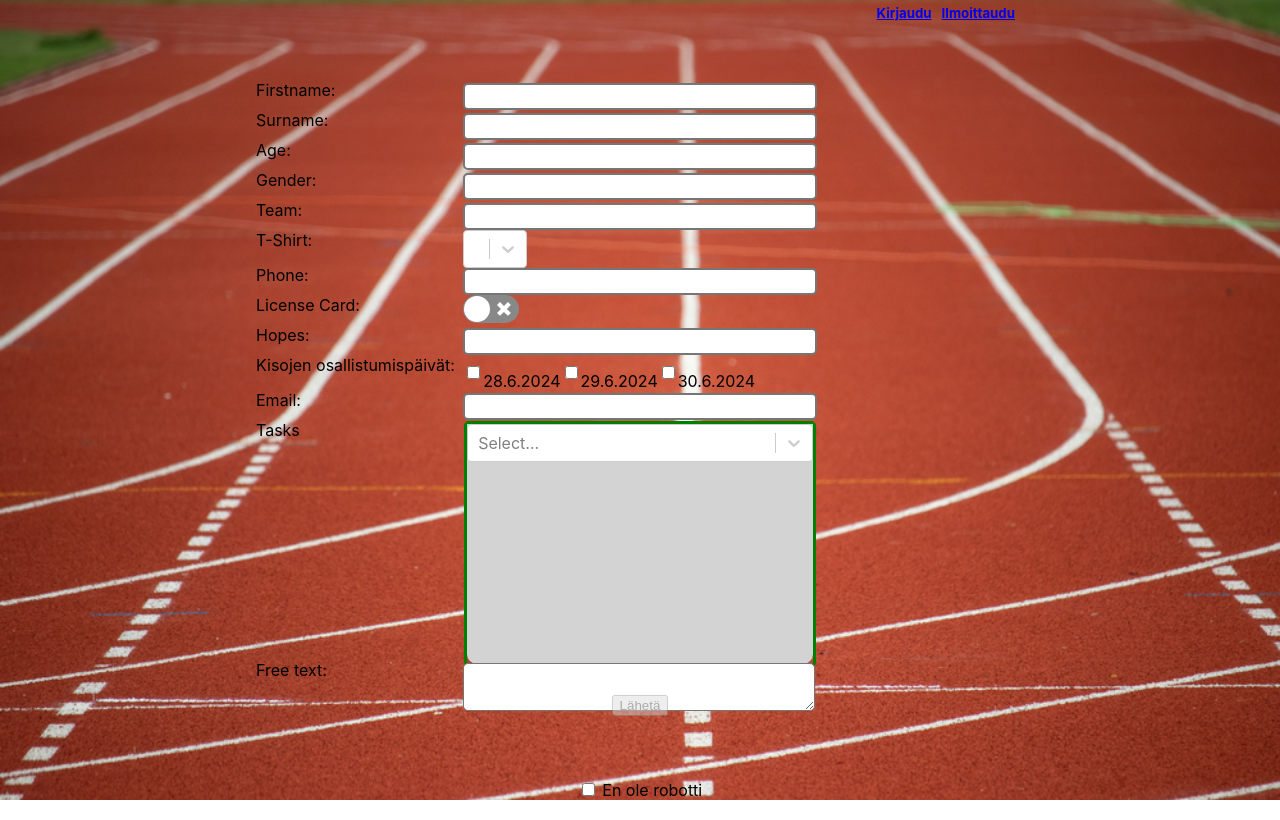
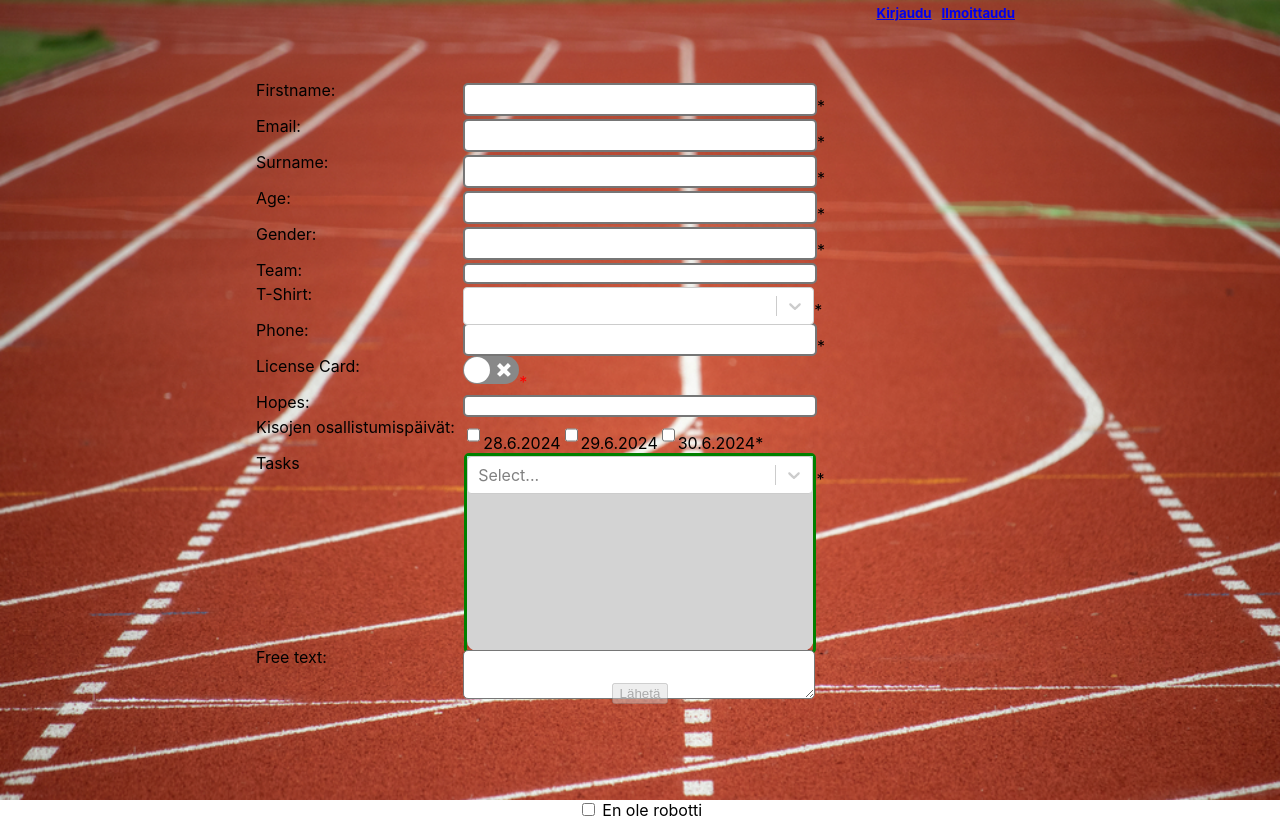
Before and after one commit to AnteroPaivarinta/oppari, a React (Create React App) app: page /registration in a window 1280 px wide. Built offline with nearby package versions, Linux system fonts and the light colour scheme.

Commit message:
--------------

```diff
--- a/src/styles.css
+++ b/src/styles.css
@@ -77,6 +77,24 @@ h1 {
   margin-top: 3px;
 }
 
+.star {
+ color:'grey';
+ width: 3%;
+ height: 3%;
+}
+
+
+
+
+
+.inputStyleTshirtTwo {
+  width: 45.7%;
+  padding: 12;
+  border-radius: 5px;
+  resize: vertical;
+  margin-top: 3px;
+}
+
 
 
 .multiSelect {
--- a/src/views/Registration.tsx
+++ b/src/views/Registration.tsx
@@ -37,7 +37,9 @@ const Registration = () => {
   const [checked, setChecked  ] = useState<boolean>(false);
   const [responseMessage, setLogResponseMessage ] = useState('');
   const [errorMessage, setErrorMessage ] = useState('');
+  const [validInputError, setValidInputError ] = useState('');
   const options = [
+    { value: '-', label: '-' },
     { value: 'XS', label: 'XS' },
     { value: 'S', label: 'S' },
     { value: 'M', label: 'M' },
@@ -45,6 +47,15 @@ const Registration = () => {
     { value: 'XL', label: 'XL' },
     { value: 'XXL', label: 'XXL' },
   ];
+
+  const checkValidInputs  = () => {
+    if(inputs.age === '' || inputs.tshirt === '-' || inputs.email === '' || inputs.firstName === '' || inputs.lastName === '' ||
+      (inputs.days.first === false && inputs.days.second === false && inputs.days.third === false) || inputs.gender === '' || inputs.tasks.length === 0 || inputs.phone === '') {
+        return false;
+    } else{
+      return true;
+    }
+  }
 
 
   const handleChange = (event:any) => {
@@ -72,9 +83,11 @@ const Registration = () => {
   const handleSubmit = (event:any) => {
     event.preventDefault();
     console.log(inputs);
+    if ( !checkValidInputs() ){
+      setValidInputError('Tähdellä merkittyjä tekstikenttiä ei ole täytetty. Täytä tarvittavat tekstikentät.')
+    } else {
+      setValidInputError('')
       let uid = uuid();
-    console.log('UID', uid);
-
       const date = new Date();
       let day = date.getDate();
       let month = date.getMonth() + 1;
@@ -89,6 +102,8 @@ const Registration = () => {
         console.log('Error', error)
         setErrorMessage('Tietojen lähettäminen epäonnistui. Ota yhteyttä ylläpitäjään..')
       });
+    }
+
   };
 
   const removeSelectedTask = (taskName: string) => {
@@ -124,6 +139,19 @@ const Registration = () => {
                 value={inputs?.firstName || ""}
                 onChange={handleChange}
               />
+              <p className='star'> * </p>
+            </div>
+
+            <div style={{display: 'flex', flexDirection:  'row', width: '60%', height: '5%'}}>
+              <label className='columnLabel'> Email:</label>
+              <input
+                className='inputStyle'
+                type="text"
+                name="email"
+                value={inputs?.email || ""}
+                onChange={handleChange}
+              />
+              <p className='star'> * </p>
             </div>
 
             <div style={{display: 'flex', flexDirection:  'row', width: '60%', height: '5%'}}>
@@ -135,6 +163,7 @@ const Registration = () => {
                 value={inputs?.lastName || ""}
                 onChange={handleChange}
               />
+              <p className='star'> * </p>
             </div>
 
             <div style={{display: 'flex', flexDirection:  'row', width: '60%', height: '5%'}}>
@@ -146,6 +175,7 @@ const Registration = () => {
                 value={inputs?.age || ""}
                 onChange={handleChange}
               />
+              <p className='star'> * </p>
             </div>
             <div style={{display: 'flex', flexDirection:  'row', width: '60%', height: '5%'}}>
               <label className='columnLabel'>Gender:</label>
@@ -156,6 +186,7 @@ const Registration = () => {
                 value={inputs?.gender || ""}
                 onChange={handleChange}
               />
+              <p className='star'> * </p>
             </div>
             <div style={{display: 'flex', flexDirection:  'row', width: '60%', height: '5%'}}>
               <label className='columnLabel'>Team:</label>
@@ -169,7 +200,8 @@ const Registration = () => {
             </div>
             <div style={{display: 'flex', flexDirection:  'row', width: '60%', height: '5%'}}>
               <label className='columnLabel'>T-Shirt:</label>
-               <Select value={{label: inputs.tshirt, value: inputs.tshirt}} options={options}  onChange={(e) => selectHandleChange(e)}   />
+               <Select className='inputStyleTshirtTwo' value={{label: inputs.tshirt, value: inputs.tshirt}} options={options}  onChange={(e) => selectHandleChange(e)}   />
+               <p className='star'> * </p>
             </div>
 
             <div style={{display: 'flex', flexDirection:  'row', width: '60%', height: '5%'}}>
@@ -181,12 +213,14 @@ const Registration = () => {
                 value={inputs?.phone || ""}
                 onChange={handleChange}
               />
+                <p className='star'> * </p>
             </div>
 
             <div style={{display: 'flex', flexDirection:  'row', width: '60%', height: '5%'}}>
               <label className='columnLabel'>License Card:</label>
 
                <Switch onChange={handleLicenseCard} checked={inputs.licenseCard} />
+               <p style={{color: ' red'}}> * </p>
             </div>
             <div style={{display: 'flex', flexDirection:  'row', width: '60%', height: '5%'}}>
               <label className='columnLabel'> Hopes:</label>
@@ -203,20 +237,13 @@ const Registration = () => {
               <input type="checkbox" onClick={() => setInputs({...inputs, days: {...inputs.days, first: !inputs.days.first}})} /> <p>28.6.2024</p>
               <input type="checkbox" onClick={() => setInputs({...inputs, days: {...inputs.days, second: !inputs.days.second}})} /> <p>29.6.2024</p>
               <input type="checkbox" onClick={() => setInputs({...inputs, days: {...inputs.days, third: !inputs.days.third}})} /> <p>30.6.2024</p>
+              <p className='star'> * </p>
             </div>
-            <div style={{display: 'flex', flexDirection:  'row', width: '60%', height: '5%'}}>
-              <label className='columnLabel'> Email:</label>
-              <input
-                className='inputStyle'
-                type="text"
-                name="email"
-                value={inputs?.email || ""}
-                onChange={handleChange}
-              />
-            </div>
+
             <div style={{display: 'flex', flexDirection:  'row', width: '60%', height: '40%'}}>
               <label className='columnLabel'> Tasks</label>
               <SelectBoxes selectedValues={inputs.tasks} selectHandleChange={handleTasks} remove={removeSelectedTask} />
+              <p className='star'> * </p>
             </div>
 
              <div style={{display: 'flex', flexDirection:  'row', width: '60%', height: '5%'}}>
@@ -233,6 +260,7 @@ const Registration = () => {
             <input type='submit' disabled={!checked} value='Lähetä'/>
             <p style={{color:'green'}}> {responseMessage? responseMessage: null}</p>
             <p style={{color:'red'}}> {errorMessage? errorMessage: null}</p>
+            <p style={{color:'red'}}> {validInputError? validInputError: null}</p>
           </form>
           <div style={{flexDirection:'row'}}>
             <input type="checkbox" onClick={() => setChecked(!checked)} /> En ole robotti
```
Also changed, not shown: 1 other file (tests, documents, lock files or other folders). Lines whose indentation alone changed are shown as unchanged.
